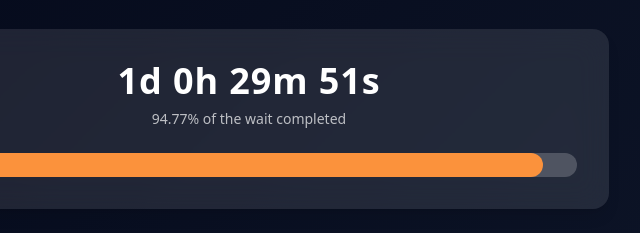
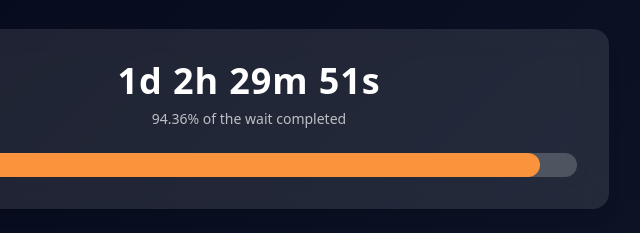
Before and after one commit to tmitmac/countdown, a plain HTML site: page election-results.html in a window 1280 px wide. Shown: the part 307-540 px from the top of the page, 391-1031 px from the left. Drawn offline with nearby package versions, Linux system fonts and the light colour scheme.

Commit message:
Update election-results.html

```diff
--- a/election-results.html
+++ b/election-results.html
@@ -58,7 +58,7 @@ body {
 
 <script>
 const start = new Date("November 8, 2026 00:00:00");
-const end = new Date("November 27, 2026 12:00:00");
+const end = new Date("November 27, 2026 14:00:00");
 
 function update() {
   const now = new Date();
```
